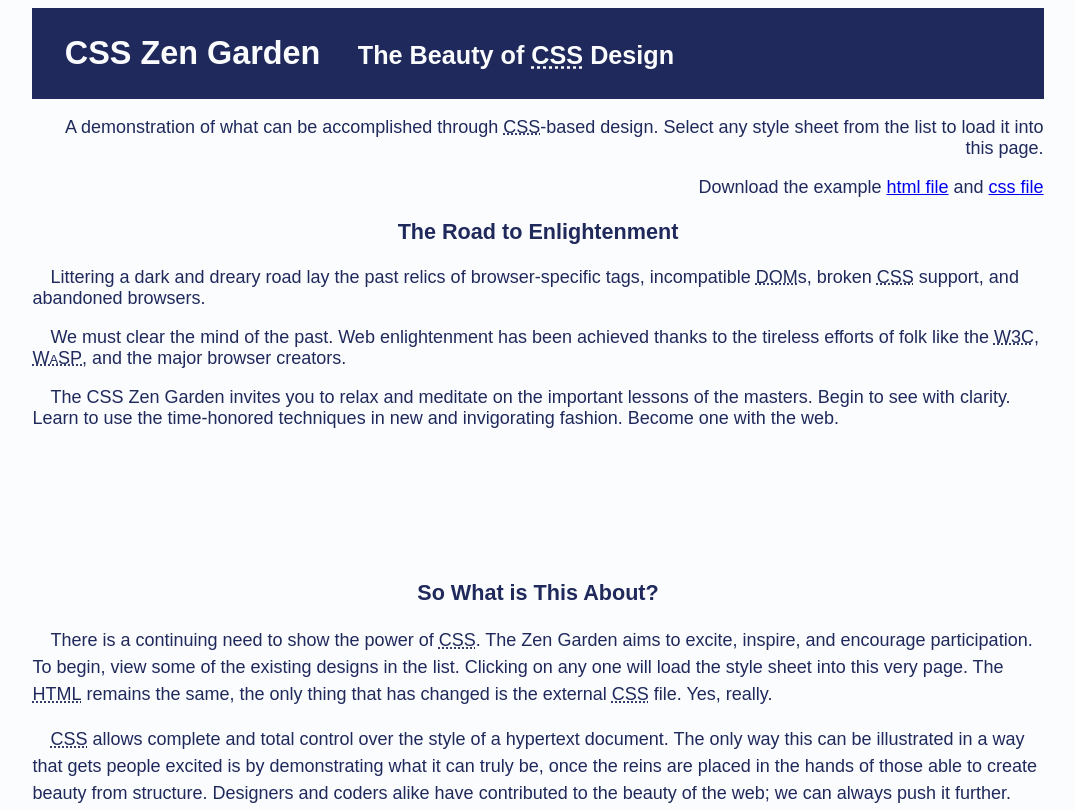
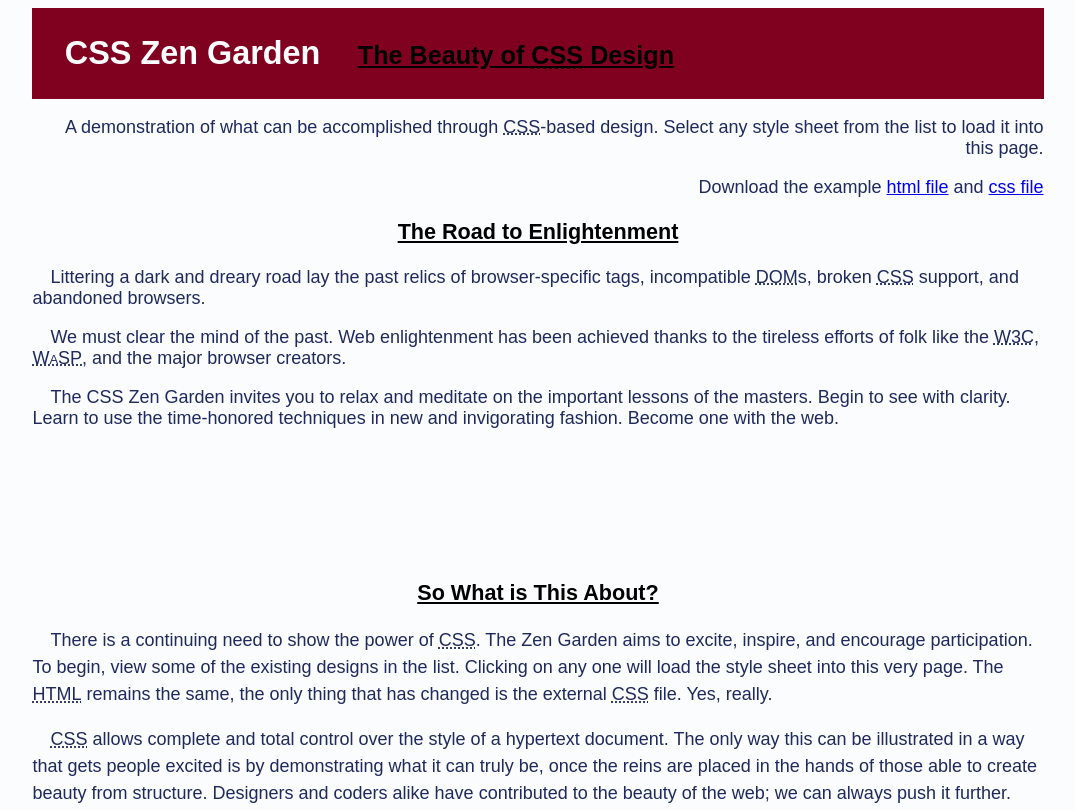
Before and after one commit to Nat-talia/Nat-lia-Pd-Bom-Despacho, a plain HTML site: page Zen Garden/index.html in a window 1280 px wide. Shown: the top 810 px of the page, without its empty margins (102-1177 px from the left). Drawn offline with Linux system fonts and the light colour scheme.

Commit message:
Update style.css

```diff
--- a/Zen Garden/style.css
+++ b/Zen Garden/style.css
@@ -1,33 +1,95 @@
-.main footer{
-    margin: 4%;
+/* Cores personalizadas */
+:root {
+    --cor-destaque: #800020; /* Borgonha ou semelhante */
+    --cor-fonte: #000000; /* Preto */
+    --cor-fonte-destaque: #ffffff; /* Branco */
+    --cor-fundo: #f0f0f5; /* Branco gelo ou semelhante */
 }
 
-.main footer{
-border: solid 2px #1f295c;
-padding:0.5em;
-display: inline-block;
+html {
+    background: var(--cor-fundo);
+    color: var(--cor-fonte);
+    font-size: 18px;
+    font-family: Arial, Helvetica, sans-serif;
 }
 
-side ul{
+h1, h2, h3 {
+    text-align: center;
+}
+
+h1 {
+    font-size: 1.8em;
+    color: var(--cor-fonte-destaque); /* Branco */
+}
+
+h2, h3 {
+    color: var(--cor-fonte); /* Preto */
+    text-decoration: underline; /* Sublinhado */
+}
+
+h2 { font-size: 1.4em; }
+h3 { font-size: 1.2em; }
+
+.main footer {
+    margin: 4%;
+    border: solid 2px var(--cor-destaque);
+    padding: 0.5em;
+    display: inline-block;
+}
+
+aside ul {
     list-style-type: none;
 }
 
-aside ul li{
-margin: 1em;
-text-align: center;
+aside ul li {
+    margin: 1em;
+    text-align: center;
 }
 
 .page-wrapper {
     width: 80%;
-max-width: 1280px;
-margin: auto;
+    max-width: 1280px;
+    margin: auto;
 }
 
-#zen-intro{
+#zen-intro {
     height: 550px;
 }
 
-#design-acrhives{
+#design-archives {
+    display: none;
+}
+
+#zen-intro header {
+    background-color: var(--cor-destaque);
+    color: var(--cor-fonte-destaque);
+}
+
+#zen-intro header h1, #zen-intro header h2 {
+    display: inline-block;
+}
+
+#zen-intro header h1 {
+    margin-left: 1em;
+    margin-right: 1em;
+}
+
+p {
+    text-indent: 1em;
+}
+
+.summary {
+    text-align: right;
+}
+
+.main p {
+    line-height: 1.5;
+}
+
+abbr {
+    font-variant: small-caps;
+}
+
     display: none;
 }
 
```
